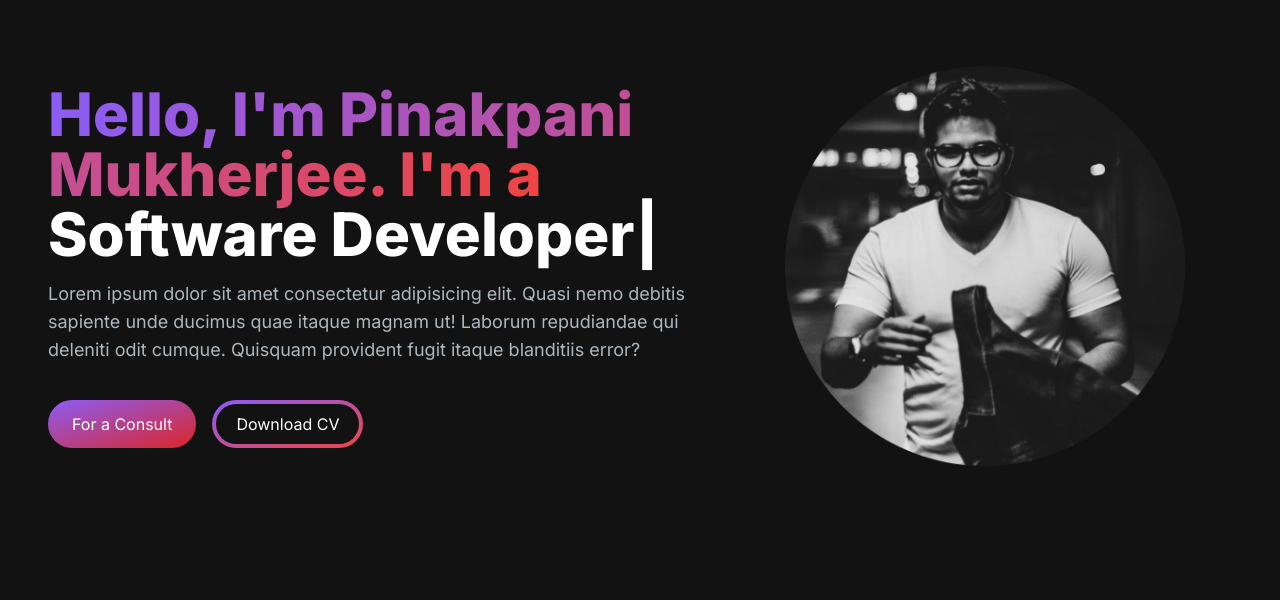
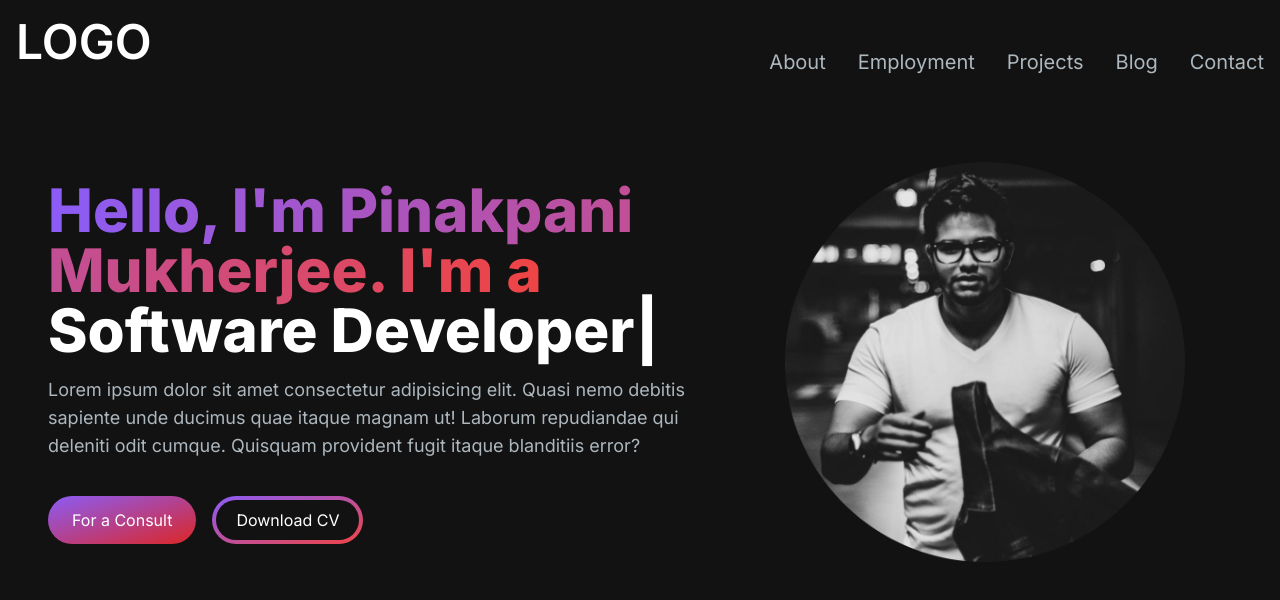
Before and after one commit to pinakpani-mukherjee/personal-portfolio, a Next.js app: page / in a window 1280 px wide. Shown: the top 600 px of the page. Built offline with nearby package versions, Linux system fonts and the light colour scheme.

Commit message:
added the navbar

```diff
--- a/app/components/HeroSection.jsx
+++ b/app/components/HeroSection.jsx
@@ -18,7 +18,7 @@
                             sequence={[
                                 // Same substring at the start will only be typed out once, initially
                                 'Consultant',
-                                1000, // wait 1s before replacing "Mice" with "Hamsters"
+                                1000,
                                 'Data Engineer',
                                 1000,
                                 'Software Developer',
--- /dev/null
+++ b/app/components/MenuOverlay.jsx
@@ -0,0 +1,15 @@
+import React from 'react'
+import NavLink from './NavLink'
+
+const MenuOverlay = ({ links }) => {
+    return (
+        <ul className='flex flex-col py-4 items-center'>
+            {links.map((link, index) => (<li key={index}>
+                <NavLink href={link.path} title={link.title} />
+            </li>
+            ))}
+        </ul>
+    )
+}
+
+export default MenuOverlay
--- /dev/null
+++ b/app/components/NavLink.jsx
@@ -0,0 +1,10 @@
+import Link from "next/link";
+const NavLink = ({ href, title }) => {
+    return (
+        <Link href={href}
+            className='block py-2 pl-3 pr-4 text-[#ADB7BE] sm:text-xl rounded md:p-0 hover:text-white'>
+            {title}
+        </Link>
+    );
+};
+export default NavLink;
--- /dev/null
+++ b/app/components/Navbar.jsx
@@ -0,0 +1,71 @@
+"use client";
+import React, { useState } from 'react';
+import Link from 'next/link';
+import NavLink from './NavLink';
+import { Bars3Icon, XMarkIcon } from '@heroicons/react/24/solid';
+import MenuOverlay from './MenuOverlay';
+
+const navLinks = [
+    {
+        title: "About",
+        path: "#about"
+    },
+    {
+        title: "Employment",
+        path: "#employment"
+    },
+    {
+        title: "Projects",
+        path: "#projects"
+    },
+    {
+        title: "Blog",
+        path: "#blog"
+    },
+    {
+        title: "Contact",
+        path: "#contact"
+    }
+]
+const Navbar = () => {
+    const [navbarOpen, setNavbarOpen] = useState(false);
+    return (
+        <nav className='fixed top-0 left-0 right-0 z-10 bg-[#121212] bg-opacity-100'>
+            <div className='flex flex-wrap items-center justify-between mx-auto px-4 py-2'>
+                <Link href={"/"} className='text-2xl md:text-5xl text-white font-semibold'>
+                    LOGO
+                </Link>
+                <div className='mobile-menu block md:hidden'>
+                    {
+                        !navbarOpen ? (
+                            <button onClick={() => setNavbarOpen(true)} className='flex item-center px-3 py-2 border rounded border-slate-200 text-slate-200 hover:text-white hover:border-white'>
+                                <Bars3Icon className='h-5 w-5' />
+                            </button>
+                        ) : (
+                            <button onClick={() => setNavbarOpen(false)} className='flex item-center px-3 py-2 border rounded border-slate-200 text-slate-200 hover:text-white hover:border-white'>
+                                <XMarkIcon className='h-5 w-5' />
+                            </button>
+                        )
+
+                    }
+                </div>
+                <div className='menu hidden md:block md:w-auto' id="navbar">
+                    <ul className='flex p-4 md:p-0 md:flex-row md:space-x-8 mt-10'>
+                        {
+                            navLinks.map((link, index) => (
+                                <li key={index}>
+                                    < NavLink href={link.path} title={link.title} />
+                                </li>
+                            )
+                            )
+                        }
+                    </ul>
+                </div>
+            </div >
+            {navbarOpen ? <MenuOverlay links={navLinks} /> : null}
+        </nav >
+
+    );
+};
+
+export default Navbar;
--- a/app/page.js
+++ b/app/page.js
@@ -1,10 +1,11 @@
-import Image from 'next/image'
 import HeroSection from './components/HeroSection'
+import Navbar from './components/Navbar'
 
 export default function Home() {
   return (
     <main className="flex min-h-screen flex-col bg-[#121212]">
-      <div className='container mx-auto px-12 py-4'>
+      <Navbar />
+      <div className='container mt-24 mx-auto px-12 py-4'>
         <HeroSection />
       </div>
 
```
Also changed, not shown: package.json (+4 -3 lines), 1 other file (tests, documents, lock files or other folders).
